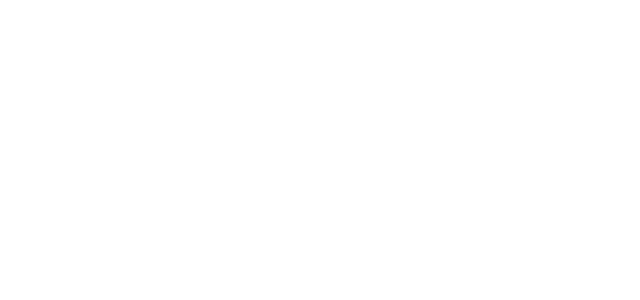
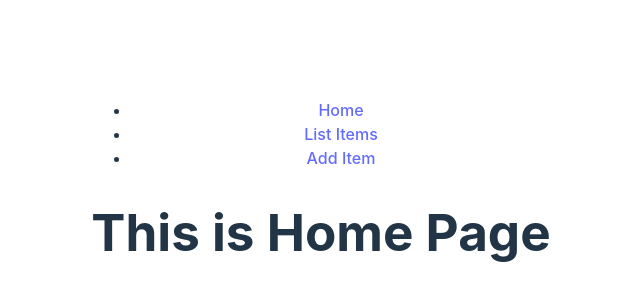
Before and after one commit to Akhee123/appleseeds-week9-1, a React (Vite) app: page / in a window 1280 px wide. Shown: the part 212-512 px from the top of the page, without its empty margins (319-959 px from the left). Built offline with nearby package versions, Linux system fonts and the light colour scheme.

Commit message:
Page Route Setup

```diff
--- a/src/App.jsx
+++ b/src/App.jsx
@@ -1,13 +1,32 @@
-import './App.css'
+import "./App.css";
+import { createBrowserRouter, RouterProvider } from "react-router-dom";
+
+import RootLayout from "./pages/Root";
+import HomePage from "./pages/HomePage/HomePage";
+import ListPage from "./pages/ListPage/ListPage";
+import AddPage from "./pages/AddPage/AddPage";
+import UpdatePage from "./pages/UpdatePage/UpdatePage";
+
+const router = createBrowserRouter([
+  {
+    path: "/",
+    element: <RootLayout />,
+    children: [
+      { path: "", element: <HomePage /> },
+      { path: "addPage", element: <AddPage /> },
+      {
+        path: "listPage",
+        element: <ListPage />,
+        children: [{ path: "updatePage/:id", element: <UpdatePage /> }],
+      },
+    ],
+  },
+]);
 
 function App() {
-
-
-  return (
-    <div className="App">
-
-    </div>
-  )
+  return <RouterProvider router={router} />;
 }
 
-export default App
+export default App;
+
+// children: [{ path: "/update/:id", element: <UpdatePage /> }],
--- /dev/null
+++ b/src/components/MainNav/MainNav.jsx
@@ -0,0 +1,25 @@
+import { NavLink } from "react-router-dom";
+
+function MainNav() {
+  return (
+    <>
+      <header>
+        <nav>
+          <ul>
+            <li>
+              <NavLink to="/">Home</NavLink>
+            </li>
+            <li>
+              <NavLink to="/listPage">List Items</NavLink>
+            </li>
+            <li>
+              <NavLink to="/addPage">Add Item</NavLink>
+            </li>
+          </ul>
+        </nav>
+      </header>
+    </>
+  );
+}
+
+export default MainNav;
--- /dev/null
+++ b/src/pages/AddPage/AddPage.jsx
@@ -0,0 +1,9 @@
+function AddPage() {
+  return (
+    <div>
+      <h1>This is Add Page</h1>
+    </div>
+  );
+}
+
+export default AddPage;
--- /dev/null
+++ b/src/pages/HomePage/HomePage.jsx
@@ -0,0 +1,9 @@
+function HomePage() {
+  return (
+    <div>
+      <h1>This is Home Page</h1>
+    </div>
+  );
+}
+
+export default HomePage;
--- /dev/null
+++ b/src/pages/ListPage/ListPage.jsx
@@ -0,0 +1,9 @@
+function ListPage() {
+  return (
+    <div>
+      <h1>This is List Page</h1>
+    </div>
+  );
+}
+
+export default ListPage;
--- /dev/null
+++ b/src/pages/Root.jsx
@@ -0,0 +1,15 @@
+import { Outlet } from "react-router-dom";
+import MainNav from "../components/MainNav/MainNav";
+
+function RootLayout() {
+  return (
+    <>
+      <MainNav />
+      <main>
+        <Outlet />
+      </main>
+    </>
+  );
+}
+
+export default RootLayout;
--- /dev/null
+++ b/src/pages/UpdatePage/UpdatePage.jsx
@@ -0,0 +1,9 @@
+function UpdatePage() {
+  return (
+    <div>
+      <h1>This is Update Page</h1>
+    </div>
+  );
+}
+
+export default UpdatePage;
```
